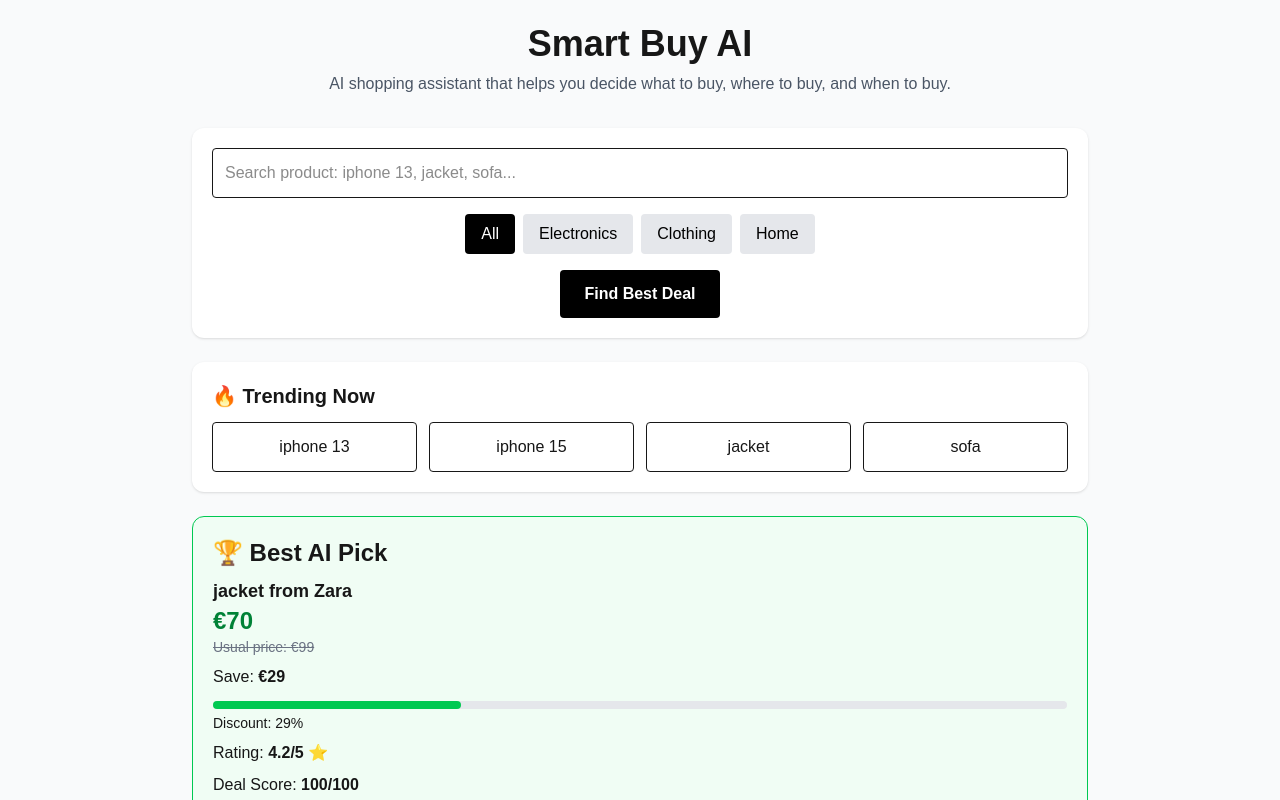
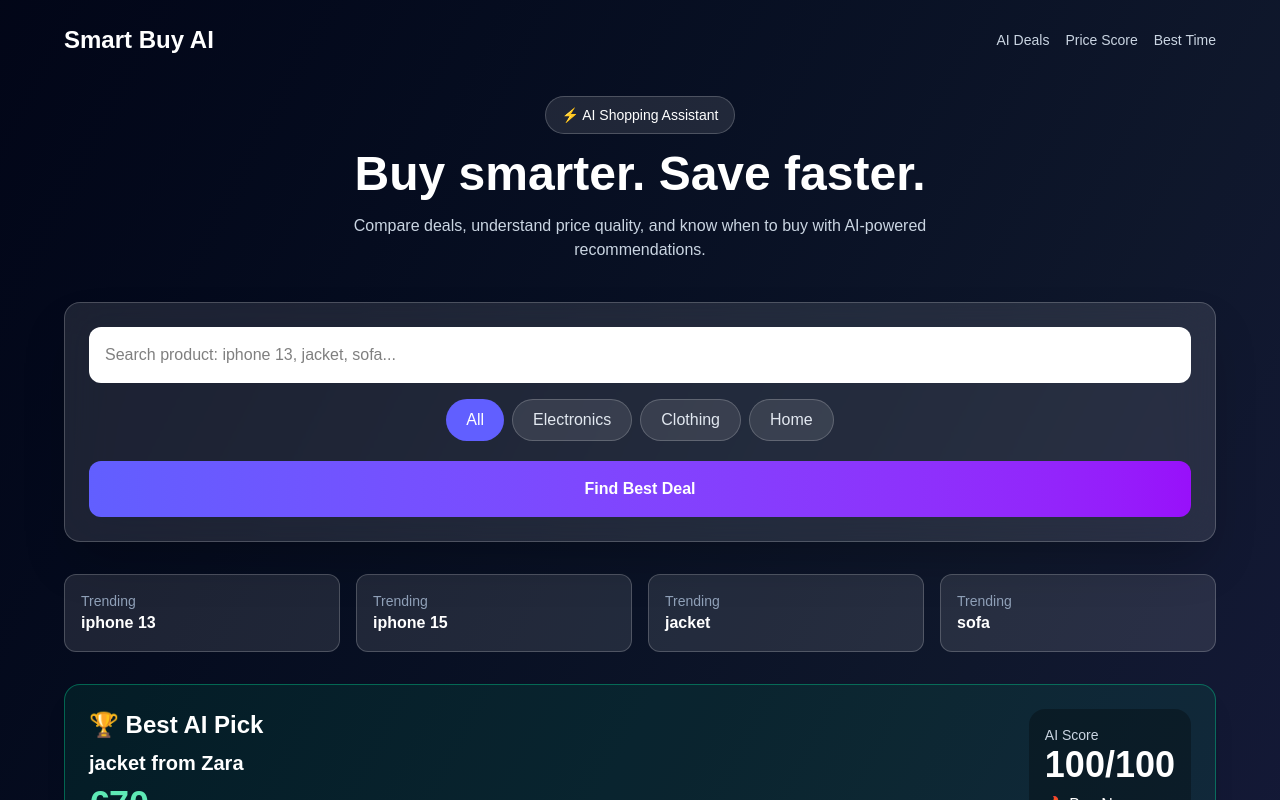
Before and after one commit to ahmadokdee9-pixel/smartbuy-ai, a Next.js app: page / in a window 1280 px wide. Both pictures are taken after a click on the button "Find Best Deal". Shown: the top 800 px of the page. Built offline with nearby package versions, Linux system fonts and the light colour scheme.

Commit message:
improve professional UI

```diff
--- a/app/page.tsx
+++ b/app/page.tsx
@@ -107,7 +107,7 @@ export default function Home() {
     if (score >= 85) return "🔥 Buy Now";
     if (score >= 65) return "✅ Good Deal";
     if (score >= 45) return "⚠️ Wait";
-    return "❌ Avoid For Now";
+    return "❌ Avoid";
   }
 
   function getAiAnalysis(item: Product) {
@@ -115,27 +115,37 @@ export default function Home() {
     const saving = item.oldPrice - item.price;
 
     if (score >= 85) {
-      return `This is a strong deal. The price is €${saving} lower than usual, rating is good, and buying now is recommended.`;
+      return `Strong deal. You save €${saving}, rating is high, and buying now is recommended.`;
     }
 
     if (score >= 65) {
-      return `This is a good deal, but not perfect. You can buy now if you need it, but waiting may give you a slightly better price.`;
+      return `Good deal. You can buy now, but waiting may give you a slightly better price.`;
     }
 
     if (score >= 45) {
-      return `The price is average. Smart Buy AI recommends waiting a few days unless you need it urgently.`;
+      return `Average price. Smart Buy AI recommends waiting a few days if not urgent.`;
     }
 
-    return `This deal is not attractive right now. The discount is weak compared to the usual price. Waiting is recommended.`;
+    return `Weak deal. Waiting is recommended because the discount is not attractive.`;
   }
 
   function getBestTimeToBuy(item: Product) {
     const score = getDealScore(item);
+    if (score >= 85) return "Buy today";
+    if (score >= 65) return "This week";
+    if (score >= 45) return "Wait 7-14 days";
+    return "Wait for discount";
+  }
 
-    if (score >= 85) return "Best time: Buy today";
-    if (score >= 65) return "Best time: This week";
-    if (score >= 45) return "Best time: Wait 7-14 days";
-    return "Best time: Wait for a discount";
+  function quickSearch(productName: string) {
+    setQuery(productName);
+
+    const filtered = products
+      .filter((item) => item.name.toLowerCase().includes(productName.toLowerCase()))
+      .sort((a, b) => getDealScore(b) - getDealScore(a));
+
+    setResults(filtered);
+    setBest(filtered[0] || null);
   }
 
   function search() {
@@ -157,43 +167,49 @@ export default function Home() {
     setBest(filtered[0] || null);
   }
 
-  function quickSearch(productName: string) {
-    setQuery(productName);
+  return (
+    <main className="min-h-screen bg-gradient-to-br from-slate-950 via-slate-900 to-indigo-950 text-white p-6">
+      <section className="max-w-6xl mx-auto">
+        <nav className="flex justify-between items-center mb-10">
+          <div className="text-2xl font-bold">Smart Buy AI</div>
+          <div className="hidden md:flex gap-4 text-sm text-slate-300">
+            <span>AI Deals</span>
+            <span>Price Score</span>
+            <span>Best Time</span>
+          </div>
+        </nav>
 
-    const filtered = products
-      .filter((item) => item.name.toLowerCase().includes(productName.toLowerCase()))
-      .sort((a, b) => getDealScore(b) - getDealScore(a));
+        <div className="text-center mb-10">
+          <div className="inline-block bg-white/10 border border-white/20 px-4 py-2 rounded-full text-sm mb-4">
+            ⚡ AI Shopping Assistant
+          </div>
 
-    setResults(filtered);
-    setBest(filtered[0] || null);
-  }
+          <h1 className="text-5xl font-extrabold mb-4">
+            Buy smarter. Save faster.
+          </h1>
 
-  return (
-    <main className="min-h-screen bg-gray-50 p-6">
-      <section className="max-w-4xl mx-auto">
-        <div className="text-center mb-8">
-          <h1 className="text-4xl font-bold mb-2">Smart Buy AI</h1>
-          <p className="text-gray-600">
-            AI shopping assistant that helps you decide what to buy, where to buy,
-            and when to buy.
+          <p className="text-slate-300 max-w-2xl mx-auto">
+            Compare deals, understand price quality, and know when to buy with AI-powered recommendations.
           </p>
         </div>
 
-        <div className="bg-white p-5 rounded-xl shadow mb-6 text-center">
+        <div className="bg-white/10 backdrop-blur-xl border border-white/20 p-6 rounded-2xl shadow-2xl mb-8">
           <input
             value={query}
             onChange={(e) => setQuery(e.target.value)}
             placeholder="Search product: iphone 13, jacket, sofa..."
-            className="border p-3 w-full rounded mb-4"
+            className="w-full p-4 rounded-xl bg-white text-black mb-4 outline-none"
           />
 
-          <div className="flex gap-2 justify-center mb-4 flex-wrap">
+          <div className="flex gap-2 justify-center mb-5 flex-wrap">
             {["All", "Electronics", "Clothing", "Home"].map((cat) => (
               <button
                 key={cat}
                 onClick={() => setCategory(cat)}
-                className={`px-4 py-2 rounded ${
-                  category === cat ? "bg-black text-white" : "bg-gray-200 text-black"
+                className={`px-5 py-2 rounded-full ${
+                  category === cat
+                    ? "bg-indigo-500 text-white"
+                    : "bg-white/10 text-slate-200 border border-white/20"
                 }`}
               >
                 {cat}
@@ -203,84 +219,81 @@ export default function Home() {
 
           <button
             onClick={search}
-            className="bg-black text-white px-6 py-3 rounded font-semibold"
+            className="w-full bg-gradient-to-r from-indigo-500 to-purple-600 text-white px-6 py-4 rounded-xl font-bold hover:scale-[1.01] transition"
           >
             Find Best Deal
           </button>
         </div>
 
-        <div className="bg-white p-5 rounded-xl shadow mb-6">
-          <h2 className="text-xl font-bold mb-3">🔥 Trending Now</h2>
-
-          <div className="grid grid-cols-2 md:grid-cols-4 gap-3">
+        <div className="grid md:grid-cols-4 gap-4 mb-8">
           {["iphone 13", "iphone 15", "jacket", "sofa"].map((item) => (
             <button
               key={item}
               onClick={() => quickSearch(item)}
-                className="border p-3 rounded hover:bg-gray-100"
+              className="bg-white/10 border border-white/20 rounded-xl p-4 text-left hover:bg-white/20 transition"
             >
-                {item}
+              <p className="text-sm text-slate-400">Trending</p>
+              <p className="font-bold">{item}</p>
             </button>
           ))}
         </div>
+
+        {best && (
+          <div className="bg-emerald-500/10 border border-emerald-400/40 p-6 rounded-2xl mb-8 shadow-xl">
+            <div className="flex justify-between items-start gap-4 flex-wrap">
+              <div>
+                <h2 className="text-2xl font-bold mb-2">🏆 Best AI Pick</h2>
+                <p className="text-xl font-semibold">
+                  {best.name} from {best.store}
+                </p>
+                <p className="text-4xl font-extrabold text-emerald-300 mt-2">
+                  €{best.price}
+                </p>
+                <p className="text-slate-400 line-through">€{best.oldPrice}</p>
               </div>
 
-        {best && (
-          <div className="bg-green-50 border border-green-500 p-5 rounded-xl mb-6">
-            <h2 className="text-2xl font-bold mb-2">🏆 Best AI Pick</h2>
-
-            <p className="font-bold text-lg">
-              {best.name} from {best.store}
-            </p>
-
-            <p className="text-2xl font-bold text-green-700">€{best.price}</p>
-
-            <p className="text-sm text-gray-500 line-through">
-              Usual price: €{best.oldPrice}
-            </p>
-
-            <p className="mt-2">
-              Save: <strong>€{best.oldPrice - best.price}</strong>
-            </p>
-
-            <div className="mt-3">
-              <div className="bg-gray-200 h-2 rounded">
-                <div
-                  className="bg-green-500 h-2 rounded"
-                  style={{ width: `${getDiscountPercent(best)}%` }}
-                ></div>
+              <div className="bg-black/30 rounded-2xl p-4 min-w-[160px]">
+                <p className="text-sm text-slate-300">AI Score</p>
+                <p className="text-4xl font-bold">{getDealScore(best)}/100</p>
+                <p className="mt-2">{getDecision(getDealScore(best))}</p>
               </div>
-              <p className="text-sm mt-1">Discount: {getDiscountPercent(best)}%</p>
             </div>
 
-            <p className="mt-2">
-              Rating: <strong>{best.rating}/5 ⭐</strong>
-            </p>
-
-            <p className="mt-2">
-              Deal Score: <strong>{getDealScore(best)}/100</strong>
-            </p>
-
-            <p className="mt-2 font-bold">{getDecision(getDealScore(best))}</p>
-
-            <div className="mt-4 bg-yellow-100 p-3 rounded">
-              <p className="font-semibold">📊 AI Alert</p>
-              <p className="text-sm">
-                Prices for this product may drop during sales events. Smart Buy AI
-                recommends checking again before major shopping days.
+            <div className="mt-5">
+              <div className="bg-white/20 h-3 rounded-full">
+                <div
+                  className="bg-emerald-400 h-3 rounded-full"
+                  style={{ width: `${getDiscountPercent(best)}%` }}
+                />
+              </div>
+              <p className="text-sm mt-2">
+                Discount: {getDiscountPercent(best)}% — Save €{best.oldPrice - best.price}
               </p>
             </div>
 
-            <p className="mt-4 text-gray-700">{getAiAnalysis(best)}</p>
+            <div className="grid md:grid-cols-3 gap-4 mt-5">
+              <div className="bg-white/10 p-4 rounded-xl">
+                ⭐ Rating: {best.rating}/5
+              </div>
+              <div className="bg-white/10 p-4 rounded-xl">
+                📦 Delivery: {best.delivery}
+              </div>
+              <div className="bg-white/10 p-4 rounded-xl">
+                ⏳ Best time: {getBestTimeToBuy(best)}
+              </div>
+            </div>
 
-            <p className="mt-2 font-semibold">{getBestTimeToBuy(best)}</p>
-
-            <p className="mt-2 text-sm text-gray-600">Delivery: {best.delivery}</p>
+            <div className="mt-5 bg-yellow-300/20 border border-yellow-300/30 p-4 rounded-xl">
+              <p className="font-bold">📊 AI Alert</p>
+              <p className="text-sm text-slate-200">
+                {getAiAnalysis(best)}
+              </p>
+            </div>
 
             <a
               href={best.link}
               target="_blank"
-              className="bg-green-600 text-white px-4 py-2 rounded inline-block mt-4"
+              className="inline-block mt-5 bg-emerald-500 hover:bg-emerald-600 text-white px-6 py-3 rounded-xl font-bold"
             >
               View Best Deal
             </a>
@@ -288,43 +301,47 @@ export default function Home() {
         )}
 
         {results.length > 0 && (
-          <h2 className="text-xl font-bold mb-4 text-center">All Results</h2>
+          <h2 className="text-2xl font-bold mb-4">All Results</h2>
         )}
 
+        <div className="grid md:grid-cols-2 gap-4">
           {results.map((item, i) => (
-          <div key={i} className="bg-white border p-4 mb-4 rounded-xl shadow">
-            <div className="flex justify-between items-center">
+            <div
+              key={i}
+              className="bg-white/10 border border-white/20 p-5 rounded-2xl hover:bg-white/15 transition"
+            >
+              <div className="flex justify-between">
                 <div>
-                <p className="font-bold text-lg">{item.store}</p>
-                <p className="text-gray-600">{item.name}</p>
+                  <p className="font-bold text-xl">{item.store}</p>
+                  <p className="text-slate-300">{item.name}</p>
                 </div>
-
                 <div className="text-right">
-                <p className="text-xl font-bold">€{item.price}</p>
-                <p className="text-sm text-gray-400 line-through">€{item.oldPrice}</p>
+                  <p className="text-2xl font-bold">€{item.price}</p>
+                  <p className="line-through text-slate-400">€{item.oldPrice}</p>
                 </div>
               </div>
 
-            <div className="mt-3">
+              <div className="mt-4 text-sm text-slate-300 space-y-1">
                 <p>⭐ Rating: {item.rating}/5</p>
                 <p>📦 Delivery: {item.delivery}</p>
                 <p>🧠 AI Score: {getDealScore(item)}/100</p>
                 <p>💰 Discount: {getDiscountPercent(item)}%</p>
-              <p className="font-semibold">{getDecision(getDealScore(item))}</p>
+                <p className="font-bold text-white">{getDecision(getDealScore(item))}</p>
               </div>
 
               <a
                 href={item.link}
                 target="_blank"
-              className="bg-blue-600 text-white px-4 py-2 rounded inline-block mt-3"
+                className="inline-block mt-4 bg-blue-500 hover:bg-blue-600 px-4 py-2 rounded-lg font-semibold"
               >
                 Check Price
               </a>
             </div>
           ))}
+        </div>
 
         {results.length === 0 && (
-          <p className="text-gray-500 mt-6 text-center">
+          <p className="text-center text-slate-400 mt-10">
             Search for a product to see AI recommendations.
           </p>
         )}
```
Lines whose indentation alone changed are shown as unchanged.
